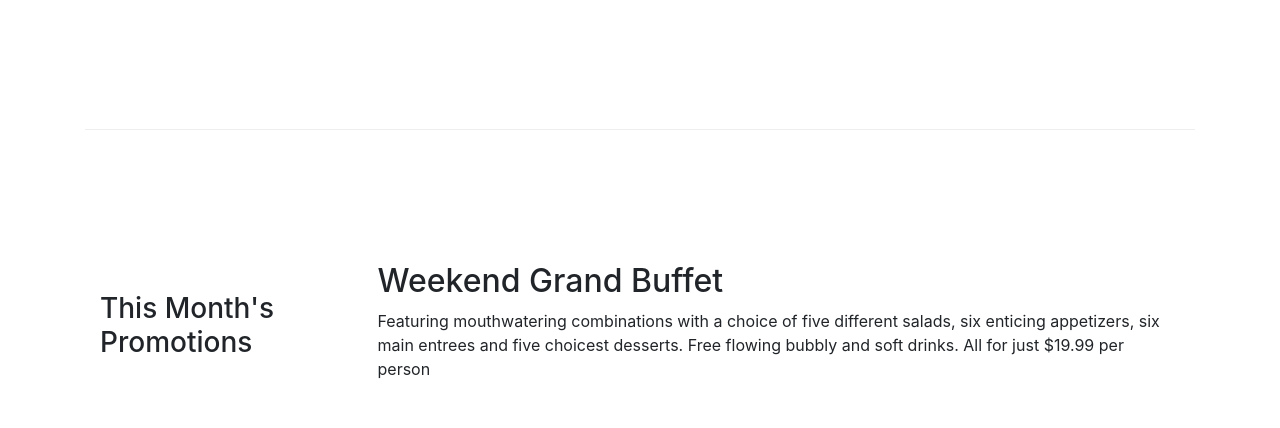
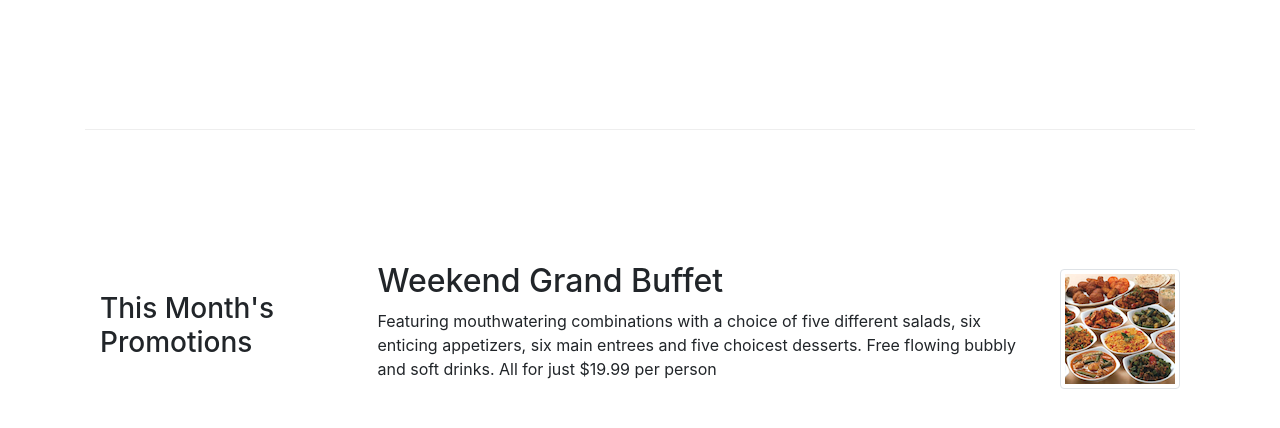
Before and after one commit to bmongemendez/bootstrap4, a website: page index.html in a window 1280 px wide. Shown: the part 610-1038 px from the top of the page. Drawn offline with nearby package versions, Linux system fonts and the light colour scheme.

Commit message:
Feature: Images and Media (part 2)

```diff
--- a/index.html
+++ b/index.html
@@ -97,12 +97,21 @@
 					<h3>This Month's Promotions</h3>
 				</div>
 				<div class="col col-sm col-md">
-					<h2>Weekend Grand Buffet</h2>
-					<p class="d-none d-sm-block">
-						Featuring mouthwatering combinations with a choice of five different salads, six
-						enticing appetizers, six main entrees and five choicest desserts. Free flowing bubbly
-						and soft drinks. All for just $19.99 per person
-					</p>
+					<div class="media">
+						<div class="media-body">
+							<h2>Weekend Grand Buffet</h2>
+							<p class="d-none d-sm-block">
+								Featuring mouthwatering combinations with a choice of five different salads, six
+								enticing appetizers, six main entrees and five choicest desserts. Free flowing
+								bubbly and soft drinks. All for just $19.99 per person
+							</p>
+						</div>
+						<img
+							src="./img/buffet.png"
+							alt="buffet"
+							class="d-flex ml-3 img-thumbnail align-self-center"
+						/>
+					</div>
 				</div>
 			</div>
 
```
